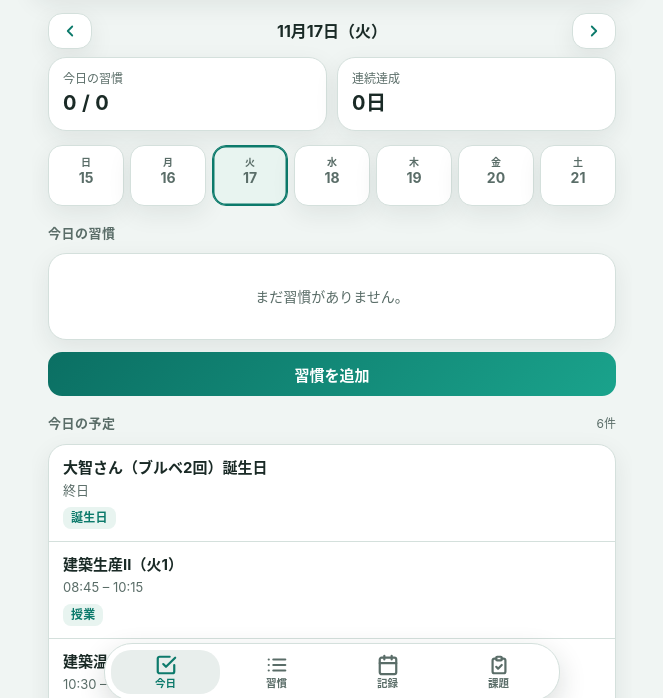
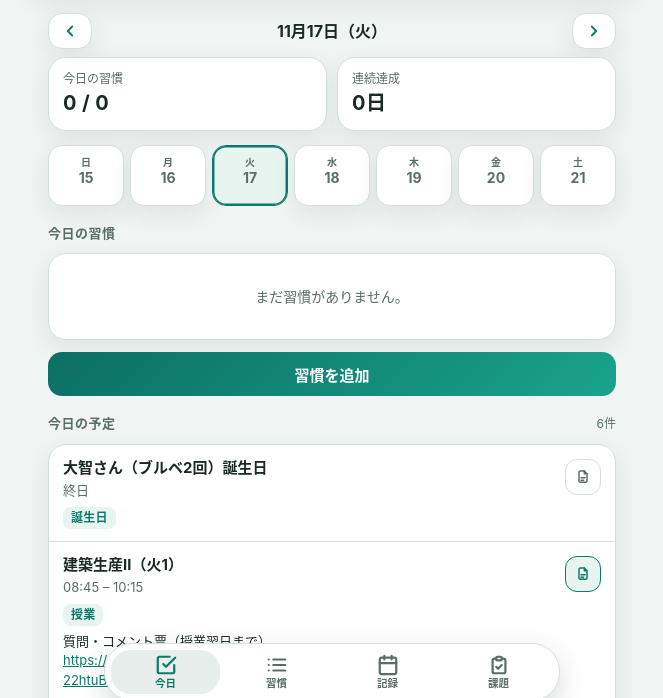
Before and after one commit to mshin0128-dev/tk-5cc418d7, a plain HTML site: page index.html in a window 1280 px wide. Shown: the part 91-789 px from the top of the page, without its empty margins (308-971 px from the left). Drawn offline with Linux system fonts and the light colour scheme.

Commit message:
v2026.11.17b: 科目ごとのメモ（建築生産Ⅱにフォームリンク）

```diff
--- a/index.html
+++ b/index.html
@@ -754,7 +754,7 @@
 
   var TZ = "Asia/Tokyo";
   var STORE_KEY = "task_progress_v1";
-  var VERSION = "v2026.11.17a";
+  var VERSION = "v2026.11.17b";
   var WEEKDAYS = [1, 2, 3, 4, 5];
   var WEEKENDS = [0, 6];
   var DOW_LABELS = ["日", "月", "火", "水", "木", "金", "土"];
@@ -776,11 +776,12 @@
   var sheetMode = null;
   var editingHabitId = null;
   var memoEditingId = null;
+  var courseMemoEditingKey = null;
   var pendingDeleteId = null;
   var formDraft = null;
 
   function loadState() {
-    var empty = { habits: [], checks: {}, assignmentDone: {}, themePref: "system" };
+    var empty = { habits: [], checks: {}, assignmentDone: {}, themePref: "system", courseMemos: {}, courseMemoTouched: {} };
     try {
       var raw = localStorage.getItem(STORE_KEY);
       if (!raw) return empty;
@@ -793,6 +794,8 @@
       if (!s.checks || typeof s.checks !== "object") s.checks = {};
       if (!s.assignmentDone || typeof s.assignmentDone !== "object") s.assignmentDone = {};
       if (!s.themePref) s.themePref = "system";
+      if (!s.courseMemos || typeof s.courseMemos !== "object") s.courseMemos = {};
+      if (!s.courseMemoTouched || typeof s.courseMemoTouched !== "object") s.courseMemoTouched = {};
       return s;
     } catch (e) {
       return empty;
@@ -801,6 +804,21 @@
 
   function saveState() {
     localStorage.setItem(STORE_KEY, JSON.stringify(state));
+  }
+
+  var DEFAULT_COURSE_MEMOS = {
+    "建築生産Ⅱ": "質問・コメント票（授業翌日まで）\nhttps://docs.google.com/forms/d/e/1FAIpQLSdfLMogN94QSnJTcyMiBMGfCfYe22htuBlANRfHbwBp1czxZw/viewform"
+  };
+
+  function getCourseMemo(key) {
+    if (!key) return "";
+    if (state.courseMemoTouched[key]) {
+      var touchedMemo = state.courseMemos[key];
+      return typeof touchedMemo === "string" ? touchedMemo : "";
+    }
+    if (Object.prototype.hasOwnProperty.call(DEFAULT_COURSE_MEMOS, key)) return DEFAULT_COURSE_MEMOS[key];
+    var memo = state.courseMemos[key];
+    return typeof memo === "string" ? memo : "";
   }
 
   function escapeHtml(s) {
@@ -1060,6 +1078,55 @@
     return { title: t, chips: chips };
   }
 
+  var CLASS_PREFIX_RE = /^\[授業\]\s*/;
+  var CLASS_SLOT_SUFFIX_RE = /（[日月火水木金土]\d+）$/;
+
+  function cleanCourseTitle(title) {
+    var t = String(title || "");
+    t = t.replace(CLASS_PREFIX_RE, "");
+    t = t.replace(/^〆\s*/, "");
+    t = t.replace(CLASS_SLOT_SUFFIX_RE, "");
+    return t.trim();
+  }
+
+  var courseNameCache = { data: null, names: null };
+
+  function knownCourseNames() {
+    if (courseNameCache.data === DATA) return courseNameCache.names;
+    var set = {};
+    (DATA.assignments || []).forEach(function (a) {
+      if (a.course) set[a.course] = true;
+    });
+    (DATA.events || []).forEach(function (ev) {
+      var t = String(ev.title || "");
+      if (!CLASS_PREFIX_RE.test(t)) return;
+      var rest = t.replace(CLASS_PREFIX_RE, "");
+      if (rest.charAt(0) === "〆") return;
+      var m = rest.match(CLASS_SLOT_SUFFIX_RE);
+      if (!m) return;
+      var name = rest.slice(0, rest.length - m[0].length).trim();
+      if (name) set[name] = true;
+    });
+    var names = Object.keys(set);
+    names.sort(function (a, b) { return b.length - a.length; });
+    courseNameCache = { data: DATA, names: names };
+    return names;
+  }
+
+  function courseKeyOf(item) {
+    if (!item) return "";
+    var course = typeof item.course === "string" ? item.course : "";
+    var titleRaw = typeof item.title === "string" ? item.title : "";
+    var cleanedTitle = cleanCourseTitle(titleRaw);
+    var hay = course + " " + titleRaw + " " + cleanedTitle;
+    var names = knownCourseNames();
+    for (var i = 0; i < names.length; i++) {
+      if (hay.indexOf(names[i]) !== -1) return names[i];
+    }
+    if (course) return course;
+    return cleanedTitle || titleRaw;
+  }
+
   function formatTimeRange(ev, dateStr) {
     if (ev.allDay) return "終日";
     var s = parseISO(ev.start);
@@ -1212,6 +1279,31 @@
     return html;
   }
 
+  function eventRow(ev, dateStr) {
+    var p = eventTitleParts(ev);
+    var key = courseKeyOf(ev);
+    var memo = key ? getCourseMemo(key) : "";
+    var html = '<div class="row"><div class="grow">';
+    html += '<div class="row-title">' + escapeHtml(p.title) + "</div>";
+    html += '<div class="row-meta">' + escapeHtml(formatTimeRange(ev, dateStr));
+    if (ev.location) html += " ・ " + escapeHtml(ev.location);
+    html += "</div>";
+    if (p.chips.length) {
+      html += '<div class="chips">' + p.chips.map(function (c) {
+        return '<span class="chip accent">' + escapeHtml(c) + "</span>";
+      }).join("") + "</div>";
+    }
+    if (memo) {
+      html += '<div class="habit-memo">' + linkifyMemo(memo) + "</div>";
+    }
+    html += "</div>";
+    if (key) {
+      html += '<button type="button" class="memo-btn' + (memo ? " is-filled" : "") + '" data-act="open-course-memo" data-course="' + escapeHtml(key) + '" aria-label="メモ">' + MEMO_SVG + "</button>";
+    }
+    html += "</div>";
+    return html;
+  }
+
   function renderToday() {
     var el = document.getElementById("page-today");
     var today = todayYmd();
@@ -1273,20 +1365,7 @@
     if (!hasData) html += '<div class="empty">予定データがありません</div>';
     else if (!evs.length) html += '<div class="empty">' + (isToday ? "今日の予定はありません。" : "この日の予定はありません。") + "</div>";
     if (hasData) {
-      evs.forEach(function (ev) {
-        var p = eventTitleParts(ev);
-        html += '<div class="row"><div class="grow">';
-        html += '<div class="row-title">' + escapeHtml(p.title) + "</div>";
-        html += '<div class="row-meta">' + escapeHtml(formatTimeRange(ev, day));
-        if (ev.location) html += " ・ " + escapeHtml(ev.location);
-        html += "</div>";
-        if (p.chips.length) {
-          html += '<div class="chips">' + p.chips.map(function (c) {
-            return '<span class="chip accent">' + escapeHtml(c) + "</span>";
-          }).join("") + "</div>";
-        }
-        html += "</div></div>";
-      });
+      evs.forEach(function (ev) { html += eventRow(ev, day); });
     }
     html += "</div>";
 
@@ -1303,6 +1382,8 @@
     origin = origin || todayYmd();
     var urg = dueUrgency(a, origin);
     var urgClass = urg.kind === "over" ? "due-over" : urg.kind === "soon" ? "due-soon" : "";
+    var key = courseKeyOf(a);
+    var memo = key ? getCourseMemo(key) : "";
     var html = '<div class="row' + (urg.onView && !done ? " due-on-view" : "") + '">';
     if (srcDone) {
       html += '<span class="check on" aria-label="提出済み">' + CHECK_SVG + "</span>";
@@ -1320,7 +1401,15 @@
     if (!srcDone) html += '<span class="chip ' + (urg.kind === "over" ? "danger" : urg.kind === "soon" ? "warn" : "") + ' ' + urgClass + '">' + escapeHtml(urg.label) + "</span>";
     if (srcDone) html += '<span class="chip accent">授業管理で提出済み</span>';
     else if (done) html += '<span class="chip accent">完了にしました</span>';
-    html += "</div></div></div>";
+    html += "</div>";
+    if (memo) {
+      html += '<div class="habit-memo">' + linkifyMemo(memo) + "</div>";
+    }
+    html += "</div>";
+    if (key) {
+      html += '<button type="button" class="memo-btn' + (memo ? " is-filled" : "") + '" data-act="open-course-memo" data-course="' + escapeHtml(key) + '" aria-label="メモ">' + MEMO_SVG + "</button>";
+    }
+    html += "</div>";
     return html;
   }
 
@@ -1422,6 +1511,7 @@
     sheetMode = null;
     editingHabitId = null;
     memoEditingId = null;
+    courseMemoEditingKey = null;
     pendingDeleteId = null;
     formDraft = null;
   }
@@ -1491,13 +1581,7 @@
     html += "</div>";
     html += '<div class="section-h"><h2>予定</h2></div><div class="card">';
     if (!evs.length) html += '<div class="empty">この日の予定はありません。</div>';
-    evs.forEach(function (ev) {
-      var p = eventTitleParts(ev);
-      html += '<div class="row"><div class="grow"><div class="row-title">' + escapeHtml(p.title) + "</div>";
-      html += '<div class="row-meta">' + escapeHtml(formatTimeRange(ev, dateStr));
-      if (ev.location) html += " ・ " + escapeHtml(ev.location);
-      html += "</div></div></div>";
-    });
+    evs.forEach(function (ev) { html += eventRow(ev, dateStr); });
     html += "</div>";
     html += '<div class="btn-row"><button type="button" class="secondary" data-act="close-sheet">閉じる</button></div>';
     openSheet(html, "day");
@@ -1570,6 +1654,34 @@
     toast("保存しました");
   }
 
+  function openCourseMemoSheet(key) {
+    if (!key) return;
+    courseMemoEditingKey = key;
+    var memo = getCourseMemo(key);
+    var html = '<h3 id="sheetTitle">' + escapeHtml(key) + "のメモ</h3>";
+    if (memo) {
+      html += '<div class="memo-preview">' + linkifyMemo(memo) + "</div>";
+    }
+    html += '<label class="fld" for="courseMemo">メモ</label>';
+    html += '<textarea id="courseMemo" rows="6" maxlength="2000" placeholder="リンクやメモを書けます">' + escapeHtml(memo) + "</textarea>";
+    html += '<div class="btn-row"><button type="button" class="secondary" data-act="close-sheet">やめる</button>';
+    html += '<button type="button" class="primary" data-act="save-course-memo">保存</button></div>';
+    openSheet(html, "course-memo");
+  }
+
+  function saveCourseMemo() {
+    var key = courseMemoEditingKey;
+    if (!key) { closeSheet(); return; }
+    var memoEl = document.getElementById("courseMemo");
+    var memo = (memoEl && memoEl.value || "").trim().slice(0, 2000);
+    state.courseMemos[key] = memo;
+    state.courseMemoTouched[key] = true;
+    saveState();
+    closeSheet();
+    render();
+    toast("保存しました");
+  }
+
   function deleteHabit(id) {
     state.habits = state.habits.filter(function (h) { return h.id !== id; });
     delete state.checks[id];
@@ -1627,6 +1739,8 @@
     if (act === "save-habit") { saveHabit(); return; }
     if (act === "open-memo") { openMemoSheet(t.getAttribute("data-id")); return; }
     if (act === "save-memo") { saveMemo(); return; }
+    if (act === "open-course-memo") { openCourseMemoSheet(t.getAttribute("data-course")); return; }
+    if (act === "save-course-memo") { saveCourseMemo(); return; }
     if (act === "close-sheet") { closeSheet(); return; }
     if (act === "ask-delete") { openConfirmDelete(t.getAttribute("data-id")); return; }
     if (act === "cancel-delete") { openHabitEditor(t.getAttribute("data-id") || pendingDeleteId); return; }
--- a/sw.js
+++ b/sw.js
@@ -1,5 +1,5 @@
 /* same-folder offline cache only */
-var CACHE_NAME = "task-cache-v6";
+var CACHE_NAME = "task-cache-v7";
 var SCOPE_URL = new URL("./", self.location.href);
 var ASSETS = [
   "./index.html",
```
